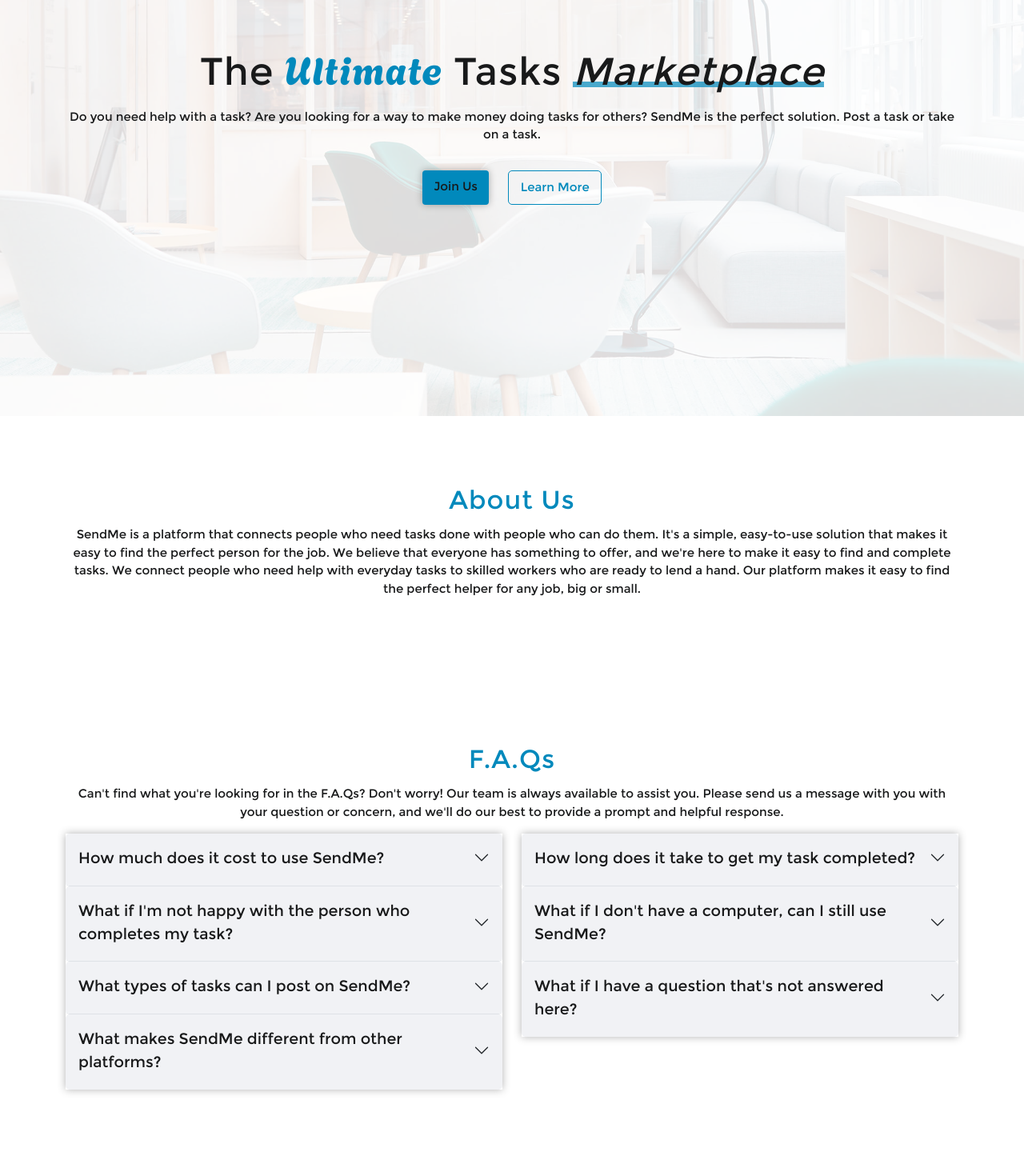
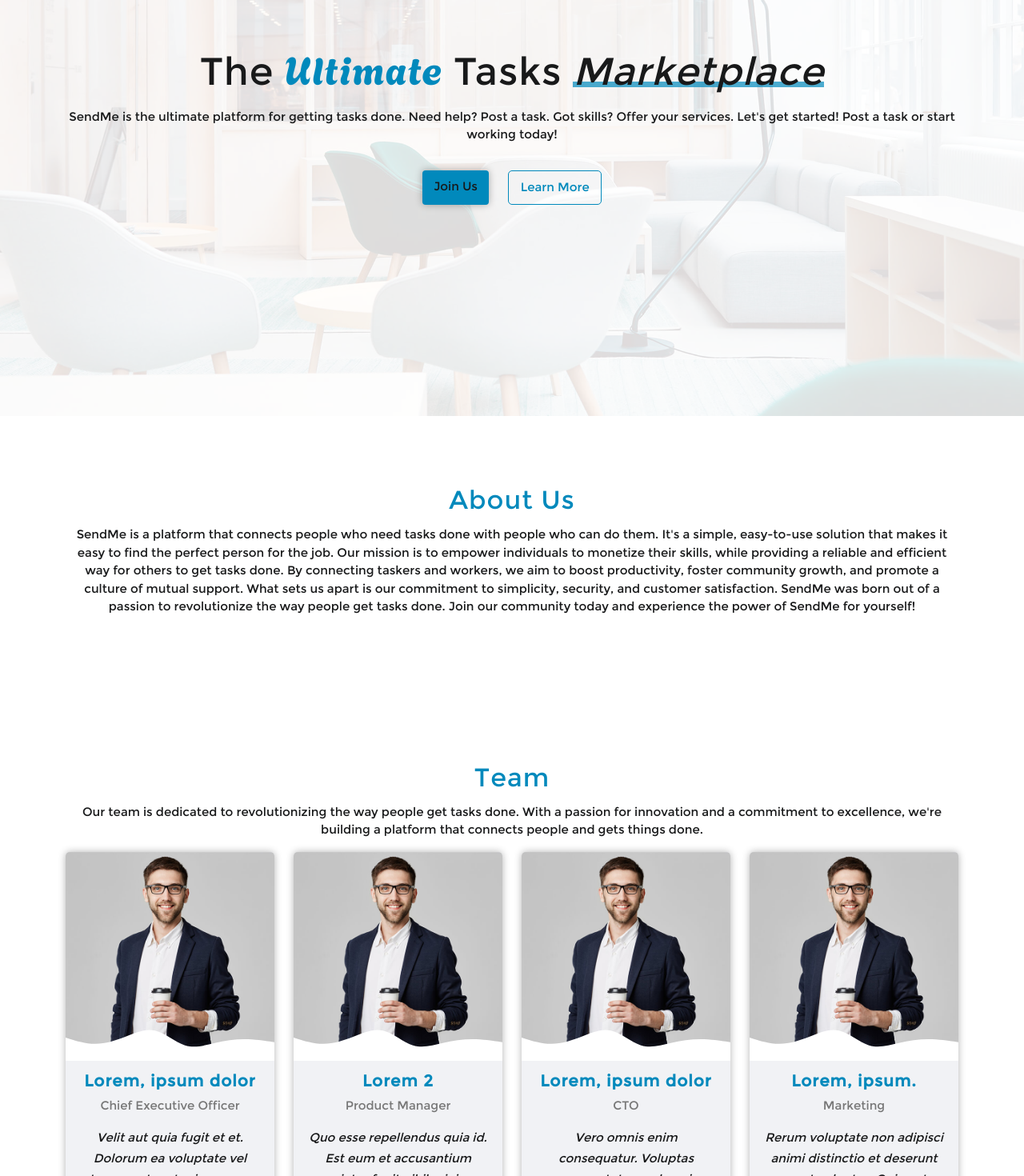
Before and after one commit to heli-toon/sendme_web, a React (Vite) app: page /landing in a window 1280 px wide. Shown: the part 280-1750 px from the top of the page at 80% size. Built offline with nearby package versions, Linux system fonts and the light colour scheme.

Commit message:
Correct Most Grammatic errors

```diff
--- a/src/components/About.jsx
+++ b/src/components/About.jsx
@@ -9,9 +9,10 @@
                     <p>
                         SendMe is a platform that connects people who need tasks done with people who can do them.
                         It's a simple, easy-to-use solution that makes it easy to find the perfect person for the job.
-                        We believe that everyone has something to offer, and we're here to make it easy to find and complete tasks.
-                        We connect people who need help with everyday tasks to skilled workers who are ready to lend a hand.
-                        Our platform makes it easy to find the perfect helper for any job, big or small.
+                        Our mission is to empower individuals to monetize their skills, while providing a reliable and efficient way for others to get tasks done.
+                        By connecting taskers and workers, we aim to boost productivity, foster community growth, and promote a culture of mutual support.
+                        What sets us apart is our commitment to simplicity, security, and customer satisfaction. SendMe was born out of a passion to revolutionize the way people get tasks done.
+                        Join our community today and experience the power of SendMe for yourself!
                     </p>
                 </div>
             </section>
--- a/src/components/Faqs.jsx
+++ b/src/components/Faqs.jsx
@@ -4,9 +4,9 @@
       <section id="faq" className="faq">
         <div className="container">
           <header className="section-header">
-            <h2>F.A.Qs</h2>
+            <h2>FAQs</h2>
             <p>
-              Can&apos;t find what you&apos;re looking for in the F.A.Qs? Don&apos;t worry! Our team is always available to assist you.
+              Can&apos;t find what you&apos;re looking for in the FAQs? Don&apos;t worry! Our team is always available to assist you.
               Please send us a message with you with your question or concern, and we&apos;ll do our best to provide a prompt and helpful response.
             </p>
           </header>
--- a/src/components/Hero.jsx
+++ b/src/components/Hero.jsx
@@ -1,5 +1,3 @@
-import 'bootstrap/dist/css/bootstrap.min.css'
-import 'bootstrap'
 export default function Hero() {
     return(
         <>
@@ -7,8 +5,8 @@
                 <div className="container d-flex flex-column align-items-center position-relative">
                     <h2>The <span>Ultimate</span> Tasks <em>Marketplace</em></h2>
                     <p>
-                        Do you need help with a task? Are you looking for a way to make money doing tasks for others?
-                        SendMe is the perfect solution. Post a task or take on a task.
+                        SendMe is the ultimate platform for getting tasks done. Need help? Post a task.
+                        Got skills? Offer your services. Let's get started! Post a task or start working today!
                     </p>
                     <div className="d-flex justify-content-lg-between btns">
                         <a href="#waitlist" className="btned btn-get-started scrollto">Join Us</a>
--- a/src/components/Team.jsx
+++ b/src/components/Team.jsx
@@ -7,7 +7,10 @@
                 <div className="container">
                     <header className="section-header">
                         <h2>Team</h2>
-                        <p>Our hard working team</p>
+                        <p>
+                            Our team is dedicated to revolutionizing the way people get tasks done.
+                            With a passion for innovation and a commitment to excellence, we're building a platform that connects people and gets things done.
+                        </p>
                     </header>
                     <div className="row gy-4">
                         <div className="col-lg-3 col-md-6 d-flex align-items-stretch">
@@ -77,7 +80,7 @@
                                 </div>
                                 <div className="member-info">
                                     <h4>Lorem, ipsum.</h4>
-                                    <span>Accountant</span>
+                                    <span>Marketing</span>
                                     <p>Rerum voluptate non adipisci animi distinctio et deserunt amet voluptas. Quia aut aliquid doloremque ut possimus ipsum officia.</p>
                                 </div>
                             </div>
--- a/src/pages/Landing.jsx
+++ b/src/pages/Landing.jsx
@@ -1,5 +1,6 @@
 import Hero from '../components/Hero.jsx'
 import Faqs from '../components/Faqs.jsx'
+import Team from '../components/Team.jsx'
 import About from '../components/About.jsx'
 import Footer from '../components/Footer.jsx'
 import Contact from '../components/Contact.jsx'
@@ -7,7 +8,6 @@
 import Backtotop from '../components/Backtotop.jsx'
 import MainNavbar from '../components/MainNavbar.jsx'
 import BlogCollection from '../components/BlogCollection.jsx'
-import Team from '../components/Team.jsx'
 
 export default function Landing() {
     window.document.title = 'SendMe - The Ultimate Tasks Marketplace'
@@ -16,10 +16,10 @@
             <MainNavbar />
             <Hero />
             <About />
+            <Team />
             <Faqs />
             <Waitlist />
             <BlogCollection />
-            <Team />
             <Contact />
             <Footer />
             <Backtotop />
--- a/src/styles/main.css
+++ b/src/styles/main.css
@@ -1307,7 +1307,7 @@
   opacity: 1;
 }
 /*--------------------------------------------------------------
-# F.A.Q
+# FAQ
 --------------------------------------------------------------*/
 .faq .accordion {
   box-shadow: var(--box-shadow);
```
